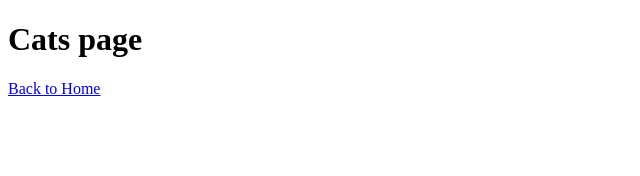
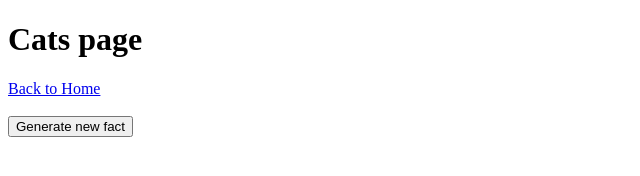
Before and after one commit to carlos-ventura/cat-dogs-website, a Gatsby site: page /cats in a window 1280 px wide. Shown: the whole page, without its empty margins (0-640 px from the left). Built offline with nearby package versions, Linux system fonts and the light colour scheme; Gatsby itself is replaced by a stand-in of ours.

Commit message:
Update cat page to fetch random facts and save on state

```diff
--- a/src/pages/cats.tsx
+++ b/src/pages/cats.tsx
@@ -5,12 +5,20 @@ import { useState } from 'react'
 const CatPage = (): JSX.Element => {
   const [catFacts, setCatFacts] = useState<string []>([])
 
+  async function fetchData (): Promise<void> {
+    const url = 'https://catfact.ninja/fact'
+    const response = await fetch(url)
+    const fact = await response.json()
+    setCatFacts((prevCatFacts) => ([...prevCatFacts, fact.fact]))
+  }
 
   return (
     <main>
       <h1>Cats page</h1>
       <Link to="/">Back to Home</Link>
       <br/><br/>
+      <button onClick={() => { void fetchData() }}>Generate new fact</button>
+      {catFacts.map((fact, index) => <p key={`fact-${index}`}>{index}. {fact}</p>)}
     </main>
   )
 }
```
